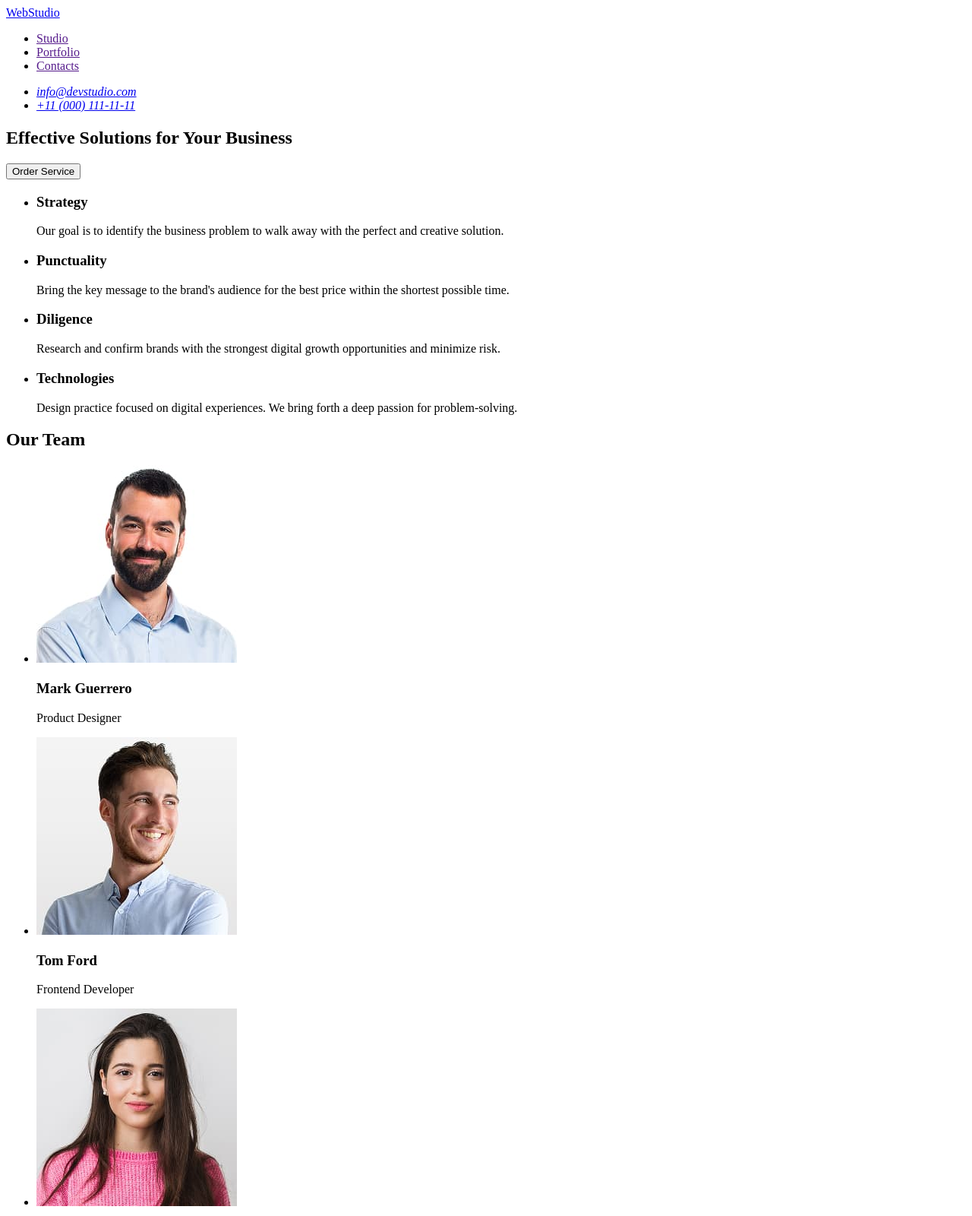
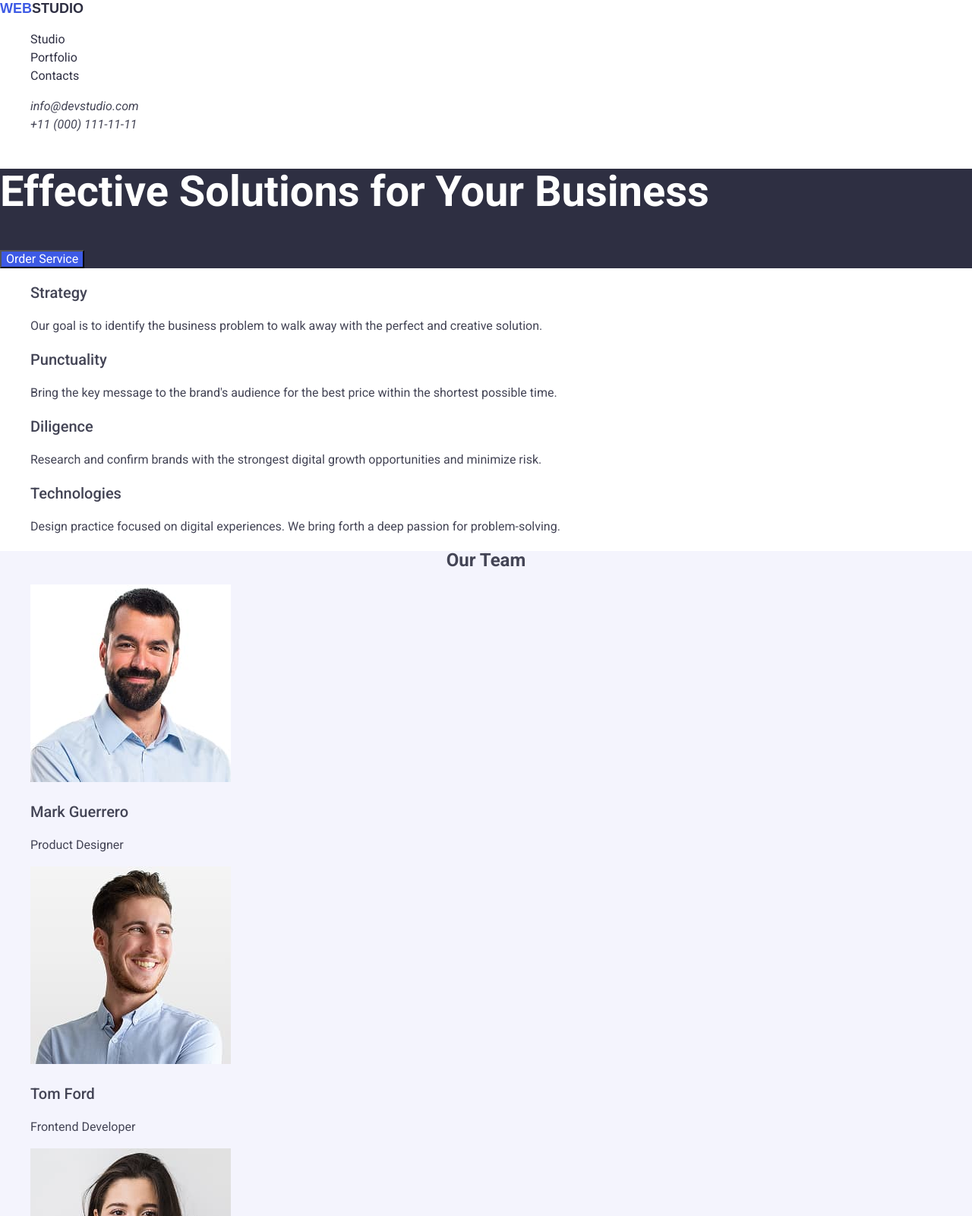
Before and after one commit to kovalchuk14/kovalchuk14-goit-markup-hw-02, a plain HTML site: page index.html in a window 1280 px wide. Shown: the top 1600 px of the page at 76% size. Drawn offline with nearby package versions, Linux system fonts and the light colour scheme.

Commit message:
first attemp

```diff
--- /dev/null
+++ b/css/style.css
@@ -0,0 +1,95 @@
+body {
+    font-family: "Roboto", 'Segoe UI', Tahoma, Verdana, sans-serif;
+    font-weight: 400;
+    font-size: 16px;
+    line-height: 24px;
+    letter-spacing: 2%;
+    color: #434455;
+    background-color: #ffffff;
+}
+
+a {
+    text-decoration: none;
+    color: #434455;
+}
+
+ul {
+    list-style-type: none;
+}
+
+h2 {
+    text-align: center;
+}
+
+h3 {
+    font-weight: 500;
+    font-size: 20px;
+}
+
+.logo {
+    text-transform: uppercase;
+    font-family: "Relaway", sans-serif;
+    font-weight: 700;
+    font-size: 18px;
+    line-height: 21px;
+    letter-spacing: 3%;
+    color: #2e2f42;
+}
+
+.Web {
+    color: #3d5ae5;
+}
+
+.navigation-link {
+    color: #2e2f42;
+}
+
+.navigation-link:hover,
+.navigation-link:focus {
+    color: #3d5ae5;
+}
+
+.navigation-link:active {
+    color: #3d5ae5;
+    text-decoration: underline;
+}
+
+address a:hover,
+address a:focus {
+    color: #3d5ae5;
+}
+
+
+.banner {
+    background-color: #2e2f42;
+}
+
+.page-tittle {
+    color: #ffffff;
+    font-size: 56px;
+    line-height: 60px;
+    font-weight: 700;
+}
+
+.banner-button {
+    color: #ffffff;
+    background-color: #3d5ae5;
+}
+
+.banner-button:hover,
+.banner-button:focus {
+    background-color: #404bbf;
+}
+
+.section-team {
+    background-color: #f4f4fd;
+}
+
+footer {
+    color: #f4f4fd;
+    background-color: #2e2f42;
+}
+
+footer .logo {
+    color: #f4f4fd;
+}
--- a/index.html
+++ b/index.html
@@ -5,23 +5,30 @@
     <meta charset="UTF-8">
     <meta name="viewport" content="width=device-width, initial-scale=1.0">
     <title>Web studio</title>
+    <link rel="preconnect" href="https://fonts.googleapis.com">
+    <link rel="preconnect" href="https://fonts.gstatic.com" crossorigin>
+    <link
+        href="https://fonts.googleapis.com/css2?family=Raleway:ital,wght@0,100..900;1,100..900&family=Roboto:ital,wght@0,100..900;1,100..900&display=swap"
+        rel="stylesheet">
+    <link rel="stylesheet" href="https://cdnjs.cloudflare.com/ajax/libs/modern-normalize/3.0.1/modern-normalize.css">
+    <link rel="stylesheet" href="./css/style.css">
 </head>
 
 <body>
     <header>
 
         <nav>
-            <a href="./index.html">WebStudio</a>
+            <a class="logo" href="./index.html"><span class="Web">Web</span>Studio</a>
             <ul>
-                <li><a href="">Studio</a></li>
-                <li><a href="">Portfolio</a></li>
-                <li><a href="">Contacts</a></li>
+                <li><a href="" class="navigation-link">Studio</a></li>
+                <li><a href="" class="navigation-link">Portfolio</a></li>
+                <li><a href="" class="navigation-link">Contacts</a></li>
             </ul>
         </nav>
         <address>
             <ul>
-                <li><a href="mailto:info@devstudio.com">info@devstudio.com</a></li>
-                <li><a href="tel:+110001111111">+11 (000) 111-11-11</a></li>
+                <li><a href="mailto:info@devstudio.com" class="contacts">info@devstudio.com</a></li>
+                <li><a href="tel:+110001111111" class="contacts">+11 (000) 111-11-11</a></li>
             </ul>
         </address>
 
@@ -30,9 +37,9 @@
     <main>
 
         <!--#region -----------------1st section(banner)---------------------- -->
-        <section>
-            <h1>Effective Solutions for Your Business</h1>
-            <button type="button">Order Service</button>
+        <section class="banner">
+            <h1 class="page-tittle">Effective Solutions for Your Business</h1>
+            <button type="button" class="banner-button">Order Service</button>
         </section>
         <!-- #endregion -->
 
@@ -74,25 +81,25 @@
         <!-- #endregion -->
 
         <!--#region -----------------3st section(Team)---------------------- -->
-        <section>
+        <section class="section-team">
             <h2>Our Team</h2>
             <ul>
-                <li>
+                <li class="team-card">
                     <img src="./images/photos/Mark_Guerrero.jpg" alt="Mark Guerrero" width="264">
                     <h3>Mark Guerrero</h3>
                     <p>Product Designer</p>
                 </li>
-                <li>
+                <li class="team-card">
                     <img src="./images/photos/Tom_Ford.jpg" alt="Tom Ford" width="264">
                     <h3>Tom Ford</h3>
                     <p>Frontend Developer</p>
                 </li>
-                <li>
+                <li class="team-card">
                     <img src="./images/photos/Camila_Garcia.jpg" alt="Camila Garcia" width="264">
                     <h3>Camila Garcia</h3>
                     <p>Marketing</p>
                 </li>
-                <li>
+                <li class="team-card">
                     <img src="./images/photos/Daniel_Wilson.jpg" alt="Daniel Wilson" width="264">
                     <h3>Daniel Wilson</h3>
                     <p>UI Designer</p>
@@ -100,10 +107,47 @@
             </ul>
         </section>
         <!-- #endregion -->
+
+        <!--#region ---------------------4st section(Portfolio)------------------------------- -->
+        <section>
+            <ul>
+                <li>
+                    <img src="./images/photos/img3.jpg" alt="Banking App" width="360">
+                    <h3>Banking App</h3>
+                    <p>App</p>
+                </li>
+                <li>
+                    <img src="./images/photos/img6.jpg" alt="Cashless Payment" width="360">
+                    <h3>Cashless Payment</h3>
+                    <p>Marketing</p>
+                </li>
+                <li>
+                    <img src="./images/photos/img5.jpg" alt="Meditation App" width="360">
+                    <h3>Meditation App</h3>
+                    <p>App</p>
+                </li>
+                <li>
+                    <img src="./images/photos/img4.jpg" alt="Taxi Service" width="360">
+                    <h3>Taxi Service</h3>
+                    <p>Marketing</p>
+                </li>
+                <li>
+                    <img src="./images/photos/img2.jpg" alt="Screen Illustrations" width="360">
+                    <h3>Screen Illustrations</h3>
+                    <p>Design</p>
+                </li>
+                <li>
+                    <img src="./images/photos/img1.jpg" alt="Girl using phone" width="360">
+                    <h3>Online Courses</h3>
+                    <p>Marketing</p>
+                </li>
+            </ul>
+        </section>
+        <!-- #endregion -->
     </main>
 
     <footer>
-        <a href="./index.html">WebStudio</a>
+        <a href="./index.html" class="logo"><span class="Web">Web</span>Studio</a>
         <p>Increase the flow of customers and sales for your business with digital marketing & growth solutions.</p>
     </footer>
 </body>
```
Also changed, not shown: images/photos/img1.jpg (added), images/photos/img2.jpg (added), images/photos/img3.jpg (added), images/photos/img4.jpg (added), images/photos/img5.jpg (added), images/photos/img6.jpg (added), 1 other file.
